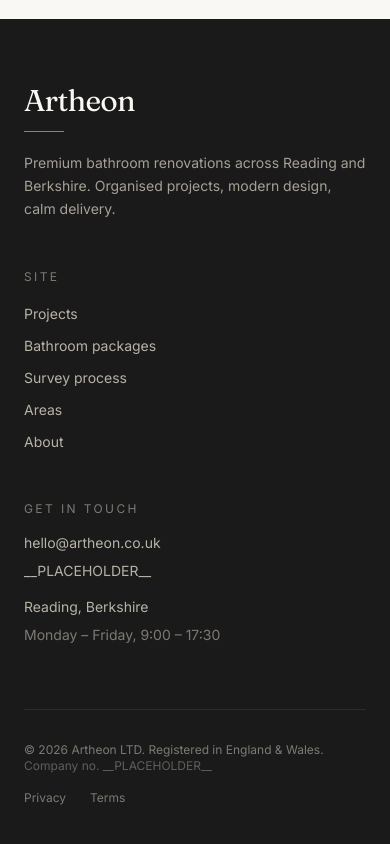
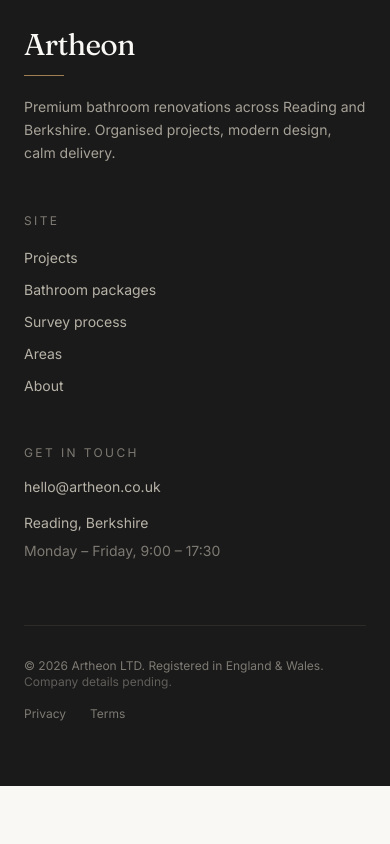
Before and after one commit to theoxxxoo7-tech/artheon-web, a Next.js app: page /consultation in a window 390 px wide. Shown: the part 2460-3304 px from the top of the page. After the commit the page ends 3246 px from the top, so only its background shows below. Built offline with nearby package versions, Linux system fonts and the light colour scheme.

Commit message:
fix: clean visible placeholders (phone, company no, address)

```diff
--- a/app/consultation/page.tsx
+++ b/app/consultation/page.tsx
@@ -94,12 +94,14 @@ export default function ConsultationPageRoute({
                     {site.contact.email}
                   </a>
                 </div>
+                {site.contact.phone && (
                   <div>
                     <p className="text-stone-500">Phone</p>
                     <a href={site.contact.phoneHref} className="font-medium text-stone-900 hover:text-stone-700">
                       {site.contact.phone}
                     </a>
                   </div>
+                )}
                 <div>
                   <p className="text-stone-500">Office hours</p>
                   <p className="text-stone-800">{site.contact.hours}</p>
--- a/components/Footer.tsx
+++ b/components/Footer.tsx
@@ -33,7 +33,9 @@ export default function Footer() {
             <p className="text-xs uppercase tracking-[0.2em] text-stone-300/70 mb-4">Get in touch</p>
             <ul className="space-y-2 text-sm text-stone-200/90">
               <li><a href={site.contact.emailHref} className="hover:text-canvas">{site.contact.email}</a></li>
-              <li><a href={site.contact.phoneHref} className="hover:text-canvas">{site.contact.phone}</a></li>
+              {site.contact.phone && (
+                <li><a href={site.contact.phoneHref} className="hover:text-canvas">{site.contact.phone}</a></li>
+              )}
               <li className="pt-2">{site.contact.address.city}, {site.contact.address.county}</li>
               <li className="text-stone-300/70">{site.contact.hours}</li>
             </ul>
@@ -43,7 +45,11 @@ export default function Footer() {
         <div className="mt-16 pt-8 border-t border-stone-700/60 flex flex-col sm:flex-row sm:items-center sm:justify-between gap-4 text-xs text-stone-300/70">
           <p>
             &copy; {year} {site.legalName}. Registered in England &amp; Wales.{" "}
-            <span className="text-stone-300/50">Company no. {site.company.companiesHouse}</span>
+            {site.company.companiesHouse ? (
+              <span className="text-stone-300/50">Company no. {site.company.companiesHouse}</span>
+            ) : (
+              <span className="text-stone-300/50">Company details pending.</span>
+            )}
           </p>
           <div className="flex gap-6">
             <Link href="/privacy" className="hover:text-canvas">Privacy</Link>
--- a/lib/site.ts
+++ b/lib/site.ts
@@ -10,22 +10,22 @@ export const site = {
     "Artheon LTD is a premium renovation management company in Reading, Berkshire. We plan, coordinate and deliver bathroom, kitchen and interior renovations with a calm, organised, single-point-of-contact process.",
   url: "https://www.artheon.co.uk", // __PLACEHOLDER__ — update with final domain
   contact: {
-    phone: "__PLACEHOLDER__",
-    phoneHref: "tel:+44000000000",
+    phone: "",
+    phoneHref: "",
     email: "hello@artheon.co.uk",
     emailHref: "mailto:hello@artheon.co.uk",
     address: {
-      line1: "__PLACEHOLDER__",
+      line1: "",
       city: "Reading",
       county: "Berkshire",
-      postcode: "__PLACEHOLDER__",
+      postcode: "",
       country: "United Kingdom",
     },
     hours: "Monday – Friday, 9:00 – 17:30",
   },
   company: {
-    companiesHouse: "__PLACEHOLDER__",
-    vat: "__PLACEHOLDER__",
+    companiesHouse: "",
+    vat: "",
   },
   geo: {
     // Approximate Reading town centre — replace with registered address geocode
```
Lines whose indentation alone changed are shown as unchanged.
